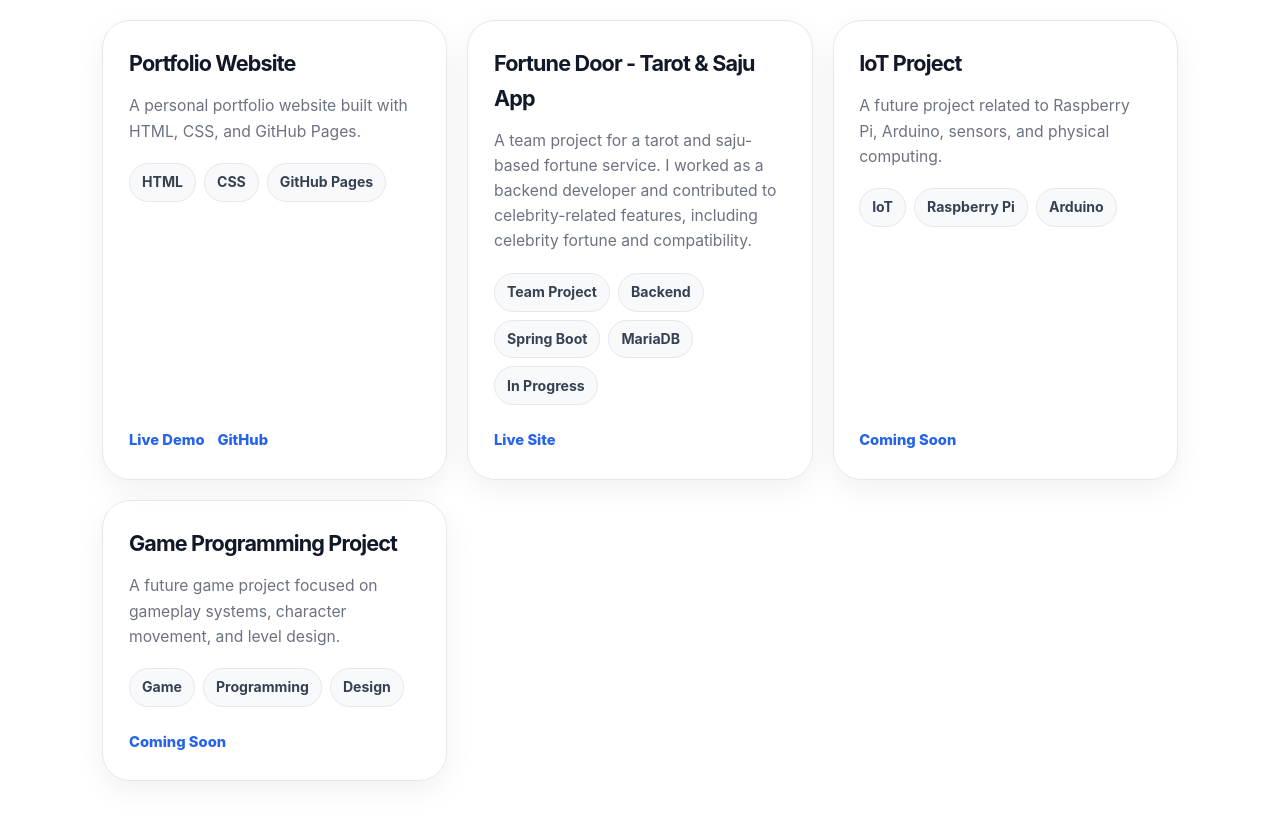
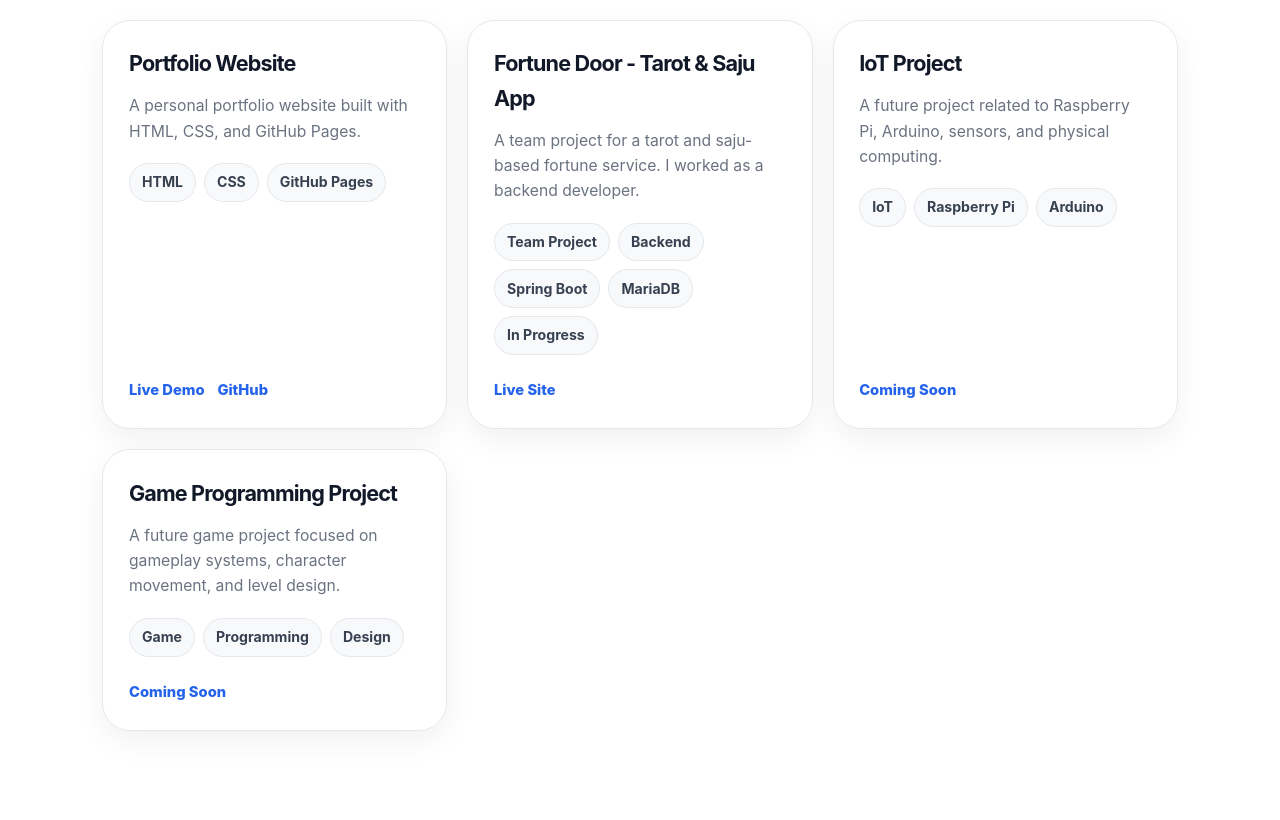
Before and after one commit to chihyun717/chihyun717.github.io, a plain HTML site: page index.html in a window 1280 px wide. Shown: the part 1880-2700 px from the top of the page. Drawn offline with Linux system fonts and the light colour scheme.

Commit message:
Update index.html

```diff
--- a/index.html
+++ b/index.html
@@ -145,8 +145,7 @@
 
           <p>
             A team project for a tarot and saju-based fortune service.
-            I worked as a backend developer and contributed to celebrity-related features,
-            including celebrity fortune and compatibility.
+            I worked as a backend developer.
           </p>
 
           <div class="project-tags">
```
